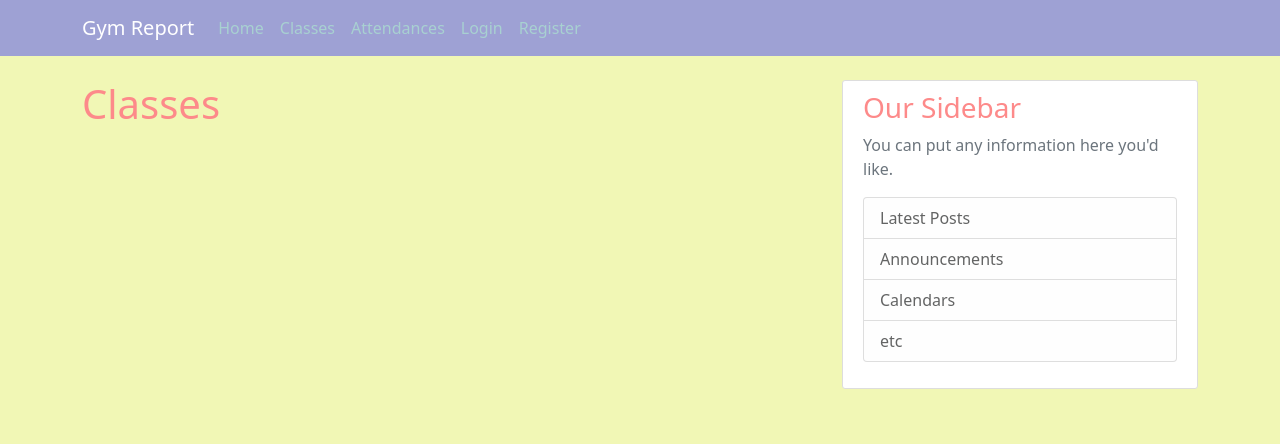
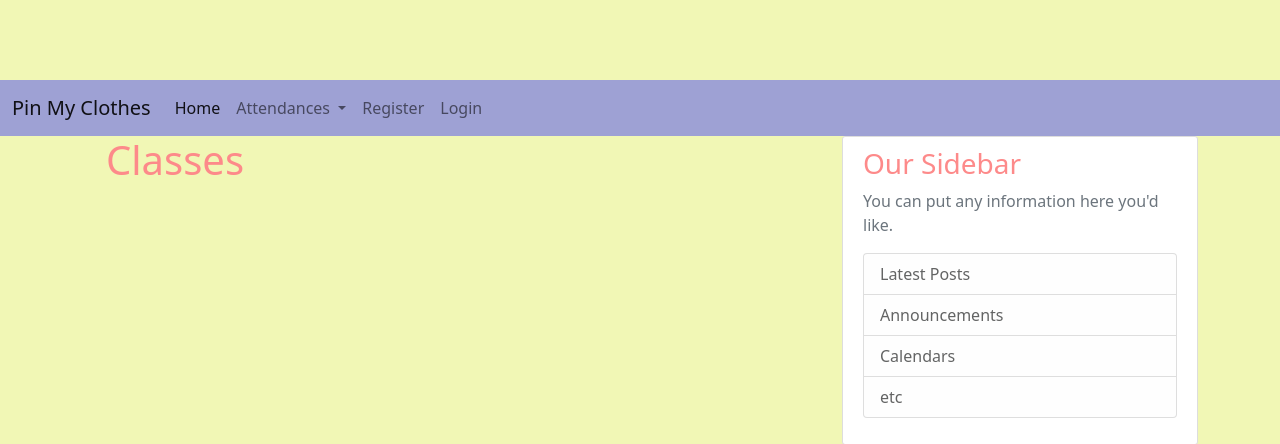
Before and after one commit to ayeryn/gymlog, a Flask app: page /classes in a window 1280 px wide. Shown: the top 444 px of the page. Run offline with Flask 3, Linux system fonts and the light colour scheme; data that the repository does not hold is empty.

Commit message:
Update home view

```diff
--- a/gymreport/templates/classes.html
+++ b/gymreport/templates/classes.html
@@ -1,12 +1,25 @@
 {% extends "layout.html" %}
 {% block content %}
+<div class="container">
     <h1>Classes</h1>
     {% for c in gym_classes %}
     <article class="media content-section">
-    <div class="media-body">
-        <h2><a class="article-title" href="{{ url_for('show_class', class_id=c.id) }}">{{ c.name }}</a></h2>
-        <p class="article-content">{{ c.class_type }}</p>
+        <div class="row">
+            <div class="col-9">
+                <h3><a class="article-title" href="{{ url_for('show_class', class_id=c.id) }}">{{ c.name }}</a></h3>
             </div>
+            <div class="col">
+                <h4>{{ c.class_type }}</h4>
+            </div>
+        </div>
+        <ul class="list-group"></ul>
+        {% for a in c.attendance_list %}
+        <li class="list-group-item">
+            <p class="article-content">{{ a.date_attended }}</p>
+        </li>
+        {% endfor %}
+        </ul>
     </article>
     {% endfor %}
+</div>
 {% endblock content %}
--- a/gymreport/templates/layout.html
+++ b/gymreport/templates/layout.html
@@ -17,25 +17,37 @@
 </head>
 
 <body>
-    <header class="site-header">
-        <nav class="navbar navbar-expand-md navbar-dark site-nav-bg fixed-top">
-            <div class="container">
-                <a class="navbar-brand mr-4" href="/">Gym Report</a>
-                <button class="navbar-toggler" type="button" data-toggle="collapse" data-target="#navbarToggle"
-                    aria-controls="navbarToggle" aria-expanded="false" aria-label="Toggle navigation">
+    <header>
+        <nav class="navbar navbar-expand-lg navbar-light site-nav-bg">
+            <div class="container-fluid">
+                <a class="navbar-brand" href="#">Pin My Clothes</a>
+                <button class="navbar-toggler" type="button" data-bs-toggle="collapse"
+                    data-bs-target="#navbarSupportedContent" aria-controls="navbarSupportedContent"
+                    aria-expanded="false" aria-label="Toggle navigation">
                     <span class="navbar-toggler-icon"></span>
                 </button>
-                <div class="collapse navbar-collapse" id="navbarToggle">
-                    <div class="navbar-nav mr-auto">
-                        <a class="nav-item nav-link" href="{{ url_for('home') }}">Home</a>
-                        <a class="nav-item nav-link" href="{{ url_for('classes') }}">Classes</a>
-                        <a class="nav-item nav-link" href="{{ url_for('attendances') }}">Attendances</a>
-                    </div>
-                    <!-- Navbar Right Side -->
-                    <div class="navbar-nav">
-                        <a class="nav-item nav-link" href="#">Login</a>
-                        <a class="nav-item nav-link" href="#">Register</a>
-                    </div>
+                <div class="collapse navbar-collapse" id="navbarSupportedContent">
+                    <ul class="navbar-nav me-auto mb-2 mb-lg-0">
+                        <li class="nav-item">
+                            <a class="nav-link active" aria-current="page" href="{{ url_for('home') }}">Home</a>
+                        </li>
+                        <li class="nav-item dropdown">
+                            <a class="nav-link dropdown-toggle" href="#" id="navbarDropdown" role="button"
+                                data-bs-toggle="dropdown" aria-expanded="false">
+                                Attendances
+                            </a>
+                            <ul class="dropdown-menu" aria-labelledby="navbarDropdown">
+                                <li><a class="dropdown-item" href="{{ url_for('classes') }}">By Class</a></li>
+                                <li><a class="dropdown-item" href="{{ url_for('attendances') }}">By Date</a></li>
+                            </ul>
+                        </li>
+                        <li class="nav-item">
+                            <a class="nav-link" href="#"="true">Register</a>
+                        </li>
+                        <li>
+                            <a class="nav-link" href="#">Login</a>
+                        </li>
+                    </ul>
                 </div>
             </div>
         </nav>
```
Lines whose indentation alone changed are shown as unchanged.
